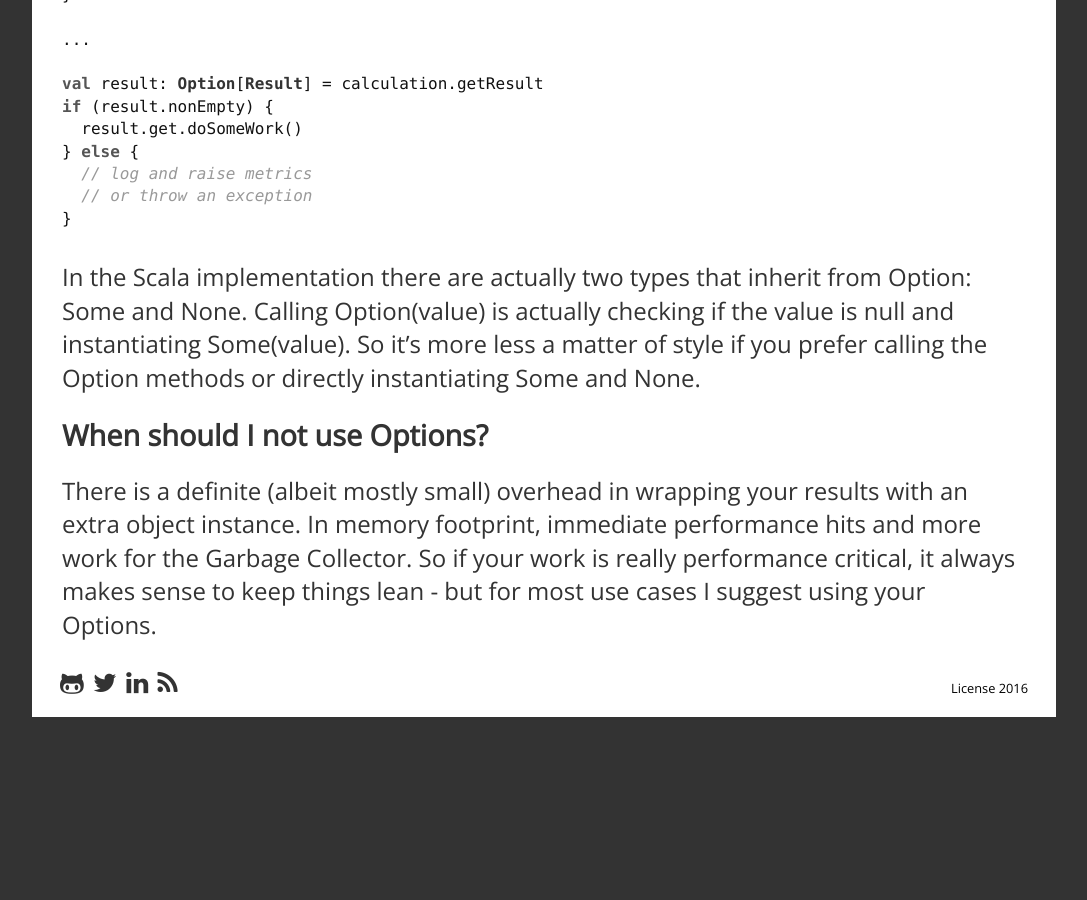
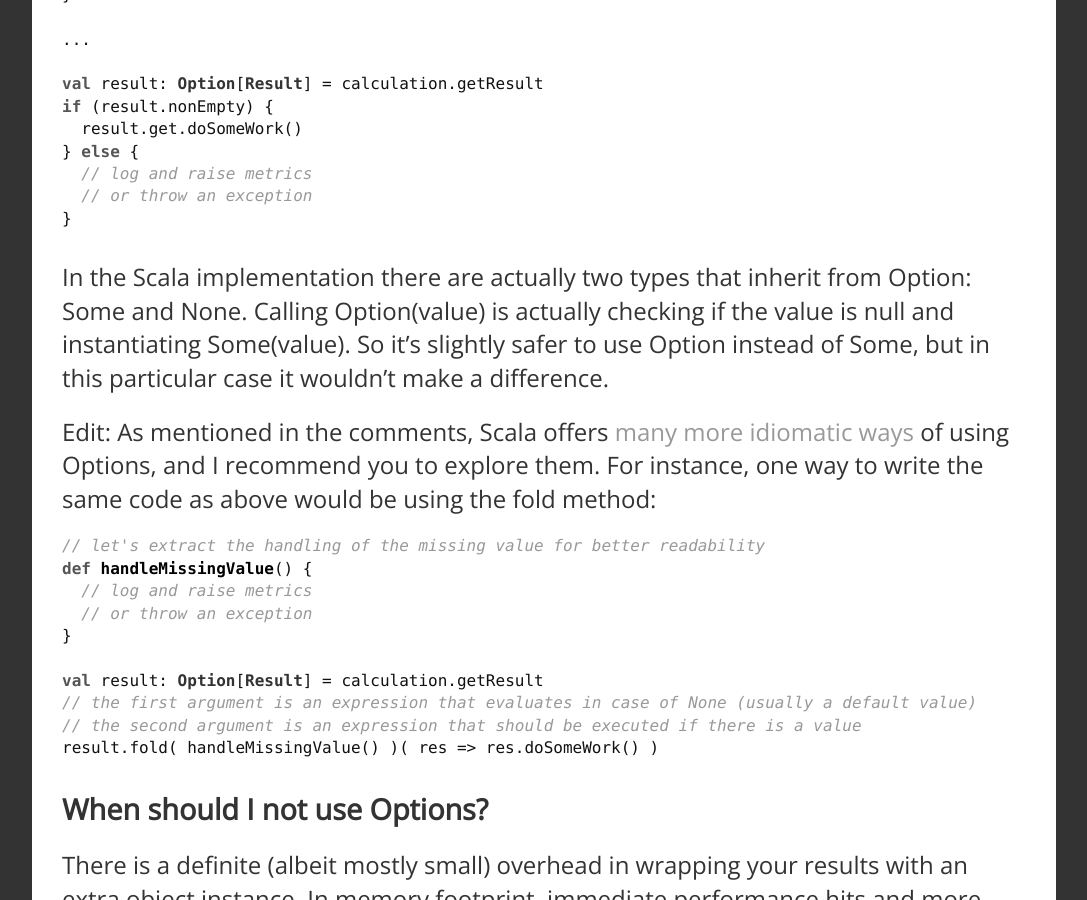
Before and after one commit to cogitor/cogitor.github.io, a Jekyll site: the page built from _posts/2016-03-08-know-your-options.md, in a window 1280 px wide and 900 px high, scrolled down 2767 px. Shown: the whole window, without its empty margins (96-1183 px from the left). Built offline with Jekyll 4.4.1, drawn with Linux system fonts in a browser that asks for light colours; nearby versions of some CDN libraries; a style sheet for code colours, icons or effects is not loaded; before the commit the page ends 3484 px from its top, so only the background shows below that.

Commit message:
edit options

```diff
--- a/_posts/2016-03-08-know-your-options.md
+++ b/_posts/2016-03-08-know-your-options.md
@@ -119,7 +119,22 @@ if (result.nonEmpty) {
 {% endcapture %}
 {% include code_snippet.html class="scala" code=my_include %}
 
-In the Scala implementation there are actually two types that inherit from Option: Some and None. Calling Option(value) is actually checking if the value is null and instantiating Some(value). So it's more less a matter of style if you prefer calling the Option methods or directly instantiating Some and None.
+In the Scala implementation there are actually two types that inherit from Option: Some and None. Calling Option(value) is actually checking if the value is null and instantiating Some(value). So it's slightly safer to use Option instead of Some, but in this particular case it wouldn't make a difference.
+
+Edit: As mentioned in the comments, Scala offers [many more idiomatic ways](http://blog.originate.com/blog/2014/06/15/idiomatic-scala-your-options-do-not-match/) of using Options, and I recommend you to explore them. For instance, one way to write the same code as above would be using the fold method:
+
+{% capture my_include %}// let's extract the handling of the missing value for better readability
+def handleMissingValue() {
+  // log and raise metrics
+  // or throw an exception
+}
+
+val result: Option[Result] = calculation.getResult
+// the first argument is an expression that evaluates in case of None (usually a default value)
+// the second argument is an expression that should be executed if there is a value
+result.fold( handleMissingValue() )( res => res.doSomeWork() )
+{% endcapture %}
+{% include code_snippet.html class="scala" code=my_include %}
 
 ## When should I not use Options?
 
```
